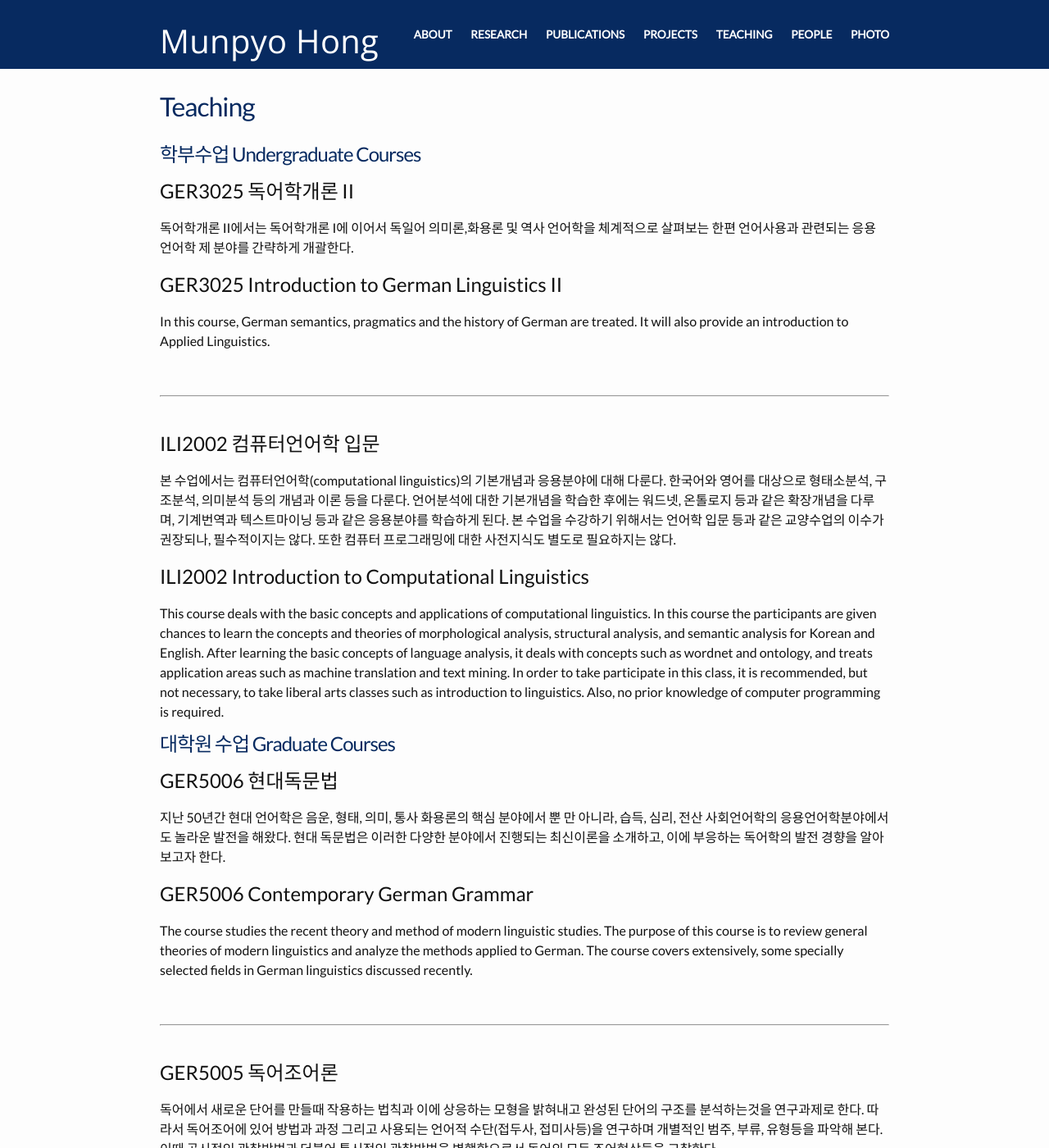
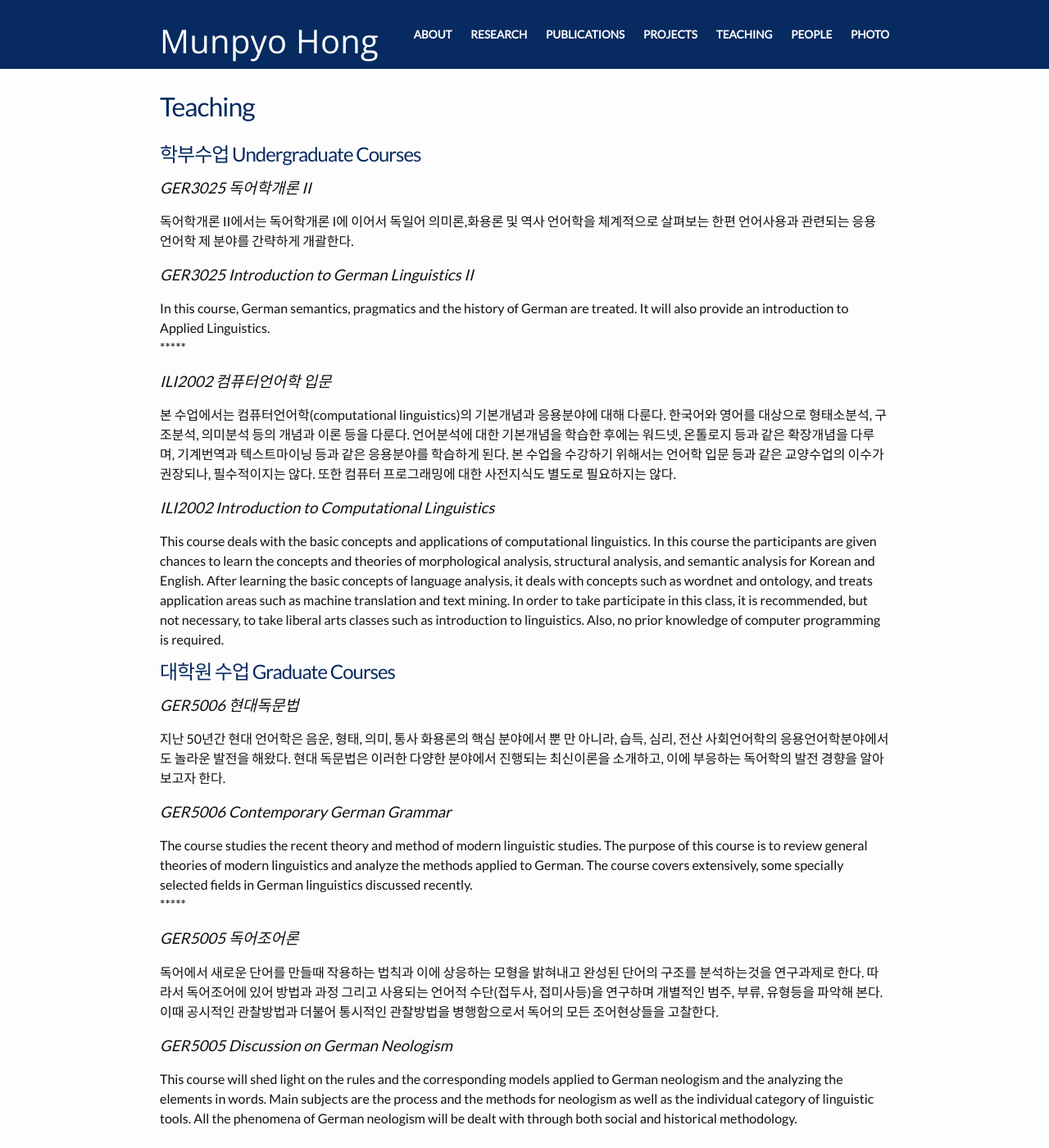
Before and after one commit to skkhmp/skkhmp.github.io, a Jekyll site: the page built from teaching.md, in a window 1280 px wide and 1400 px high. Shown: the whole window at 82% size. Built offline with Jekyll 4.4.1, drawn with Linux system fonts in a browser that asks for light colours; some web fonts are replaced.

```diff
--- a/teaching.md
+++ b/teaching.md
@@ -4,39 +4,31 @@ title: Teaching
 permalink: /teaching/
 ---
 # 학부수업 Undergraduate Courses
-## GER3025 독어학개론 II
+### GER3025 독어학개론 II
 독어학개론 II에서는 독어학개론 I에 이어서 독일어 의미론,화용론 및 역사 언어학을 체계적으로 살펴보는 한편 언어사용과 관련되는 응용 언어학 제 분야를 간략하게 개괄한다.
 
-## GER3025 Introduction to German Linguistics II
+### GER3025 Introduction to German Linguistics II
 In this course, German semantics, pragmatics and the history of German are treated. It will also provide an introduction to Applied Linguistics.
-
 <br/>
-
 *****
-
 <br/>
-
-## ILI2002 컴퓨터언어학 입문
+### ILI2002 컴퓨터언어학 입문
 본 수업에서는 컴퓨터언어학(computational linguistics)의 기본개념과 응용분야에 대해 다룬다. 한국어와 영어를 대상으로 형태소분석, 구조분석, 의미분석 등의 개념과 이론 등을 다룬다. 언어분석에 대한 기본개념을 학습한 후에는 워드넷, 온톨로지 등과 같은 확장개념을 다루며, 기계번역과 텍스트마이닝 등과 같은 응용분야를 학습하게 된다. 본 수업을 수강하기 위해서는 언어학 입문 등과 같은 교양수업의 이수가 권장되나, 필수적이지는 않다. 또한 컴퓨터 프로그래밍에 대한 사전지식도 별도로 필요하지는 않다.
 
-## ILI2002 Introduction to Computational Linguistics
+### ILI2002 Introduction to Computational Linguistics
 This course deals with the basic concepts and applications of computational linguistics. In this course the participants are given chances to learn the concepts and theories of morphological analysis, structural analysis, and semantic analysis for Korean and English. After learning the basic concepts of language analysis, it deals with concepts such as wordnet and ontology, and treats application areas such as machine translation and text mining. In order to take participate in this class, it is recommended, but not necessary, to take liberal arts classes such as introduction to linguistics. Also, no prior knowledge of computer programming is required.
 
 # 대학원 수업 Graduate Courses
-## GER5006 현대독문법
+### GER5006 현대독문법
 지난 50년간 현대 언어학은 음운, 형태, 의미, 통사 화용론의 핵심 분야에서 뿐 만 아니라, 습득, 심리, 전산 사회언어학의 응용언어학분야에서도 놀라운 발전을 해왔다. 현대 독문법은 이러한 다양한 분야에서 진행되는 최신이론을 소개하고, 이에 부응하는 독어학의 발전 경향을 알아보고자 한다.
 
-## GER5006 Contemporary German Grammar
+### GER5006 Contemporary German Grammar
 The course studies the recent theory and method of modern linguistic studies. The purpose of this course is to review general theories of modern linguistics and analyze the methods applied to German. The course covers extensively, some specially selected fields in German linguistics discussed recently.
-
 <br/>
-
 *****
-
 <br/>
-
-## GER5005 독어조어론
+### GER5005 독어조어론
 독어에서 새로운 단어를 만들때 작용하는 법칙과 이에 상응하는 모형을 밝혀내고 완성된 단어의 구조를 분석하는것을 연구과제로 한다. 따라서 독어조어에 있어 방법과 과정 그리고 사용되는 언어적 수단(접두사, 접미사등)을 연구하며 개별적인 범주, 부류, 유형등을 파악해 본다. 이때 공시적인 관찰방법과 더불어 통시적인 관찰방법을 병행함으로서 독어의 모든 조어현상들을 고찰한다.
 
-## GER5005 Discussion on German Neologism
+### GER5005 Discussion on German Neologism
 This course will shed light on the rules and the corresponding models applied to German neologism and the analyzing the elements in words. Main subjects are the process and the methods for neologism as well as the individual category of linguistic tools. All the phenomena of German neologism will be dealt with through both social and historical methodology.
```
